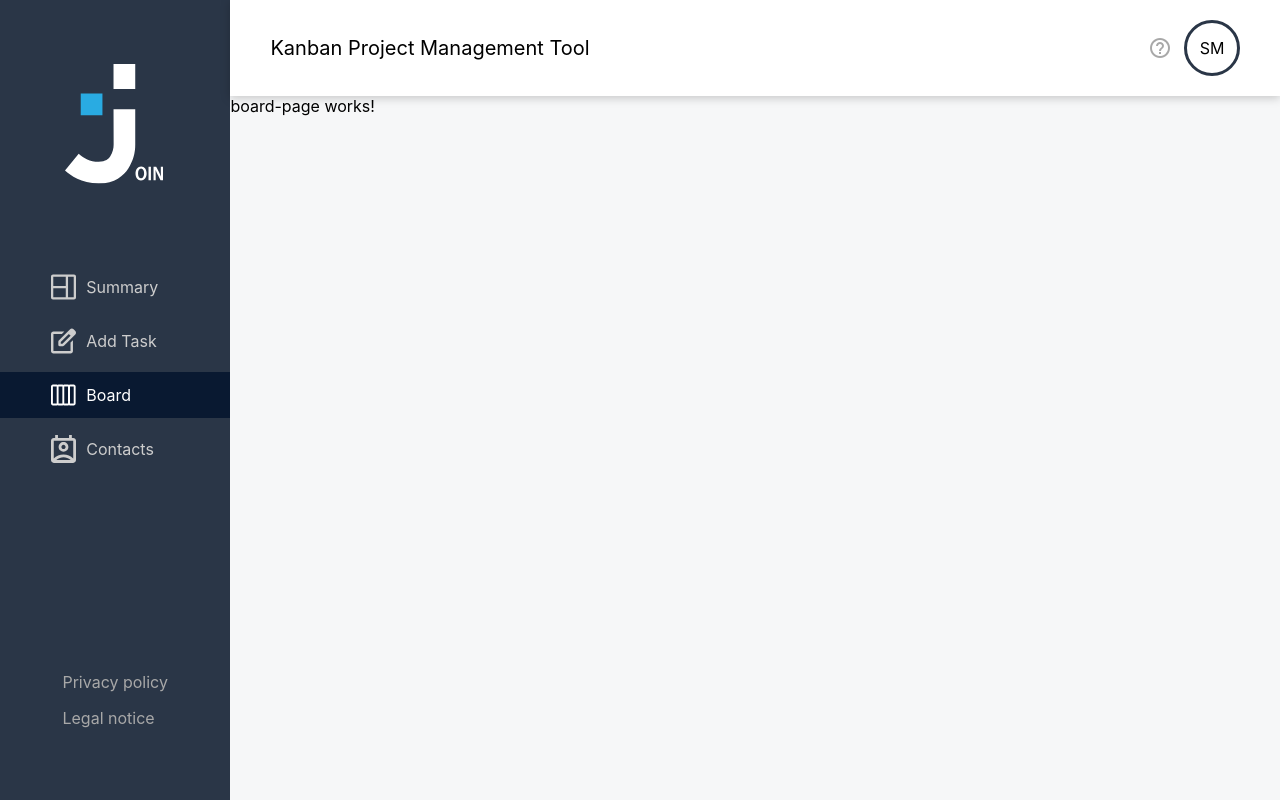
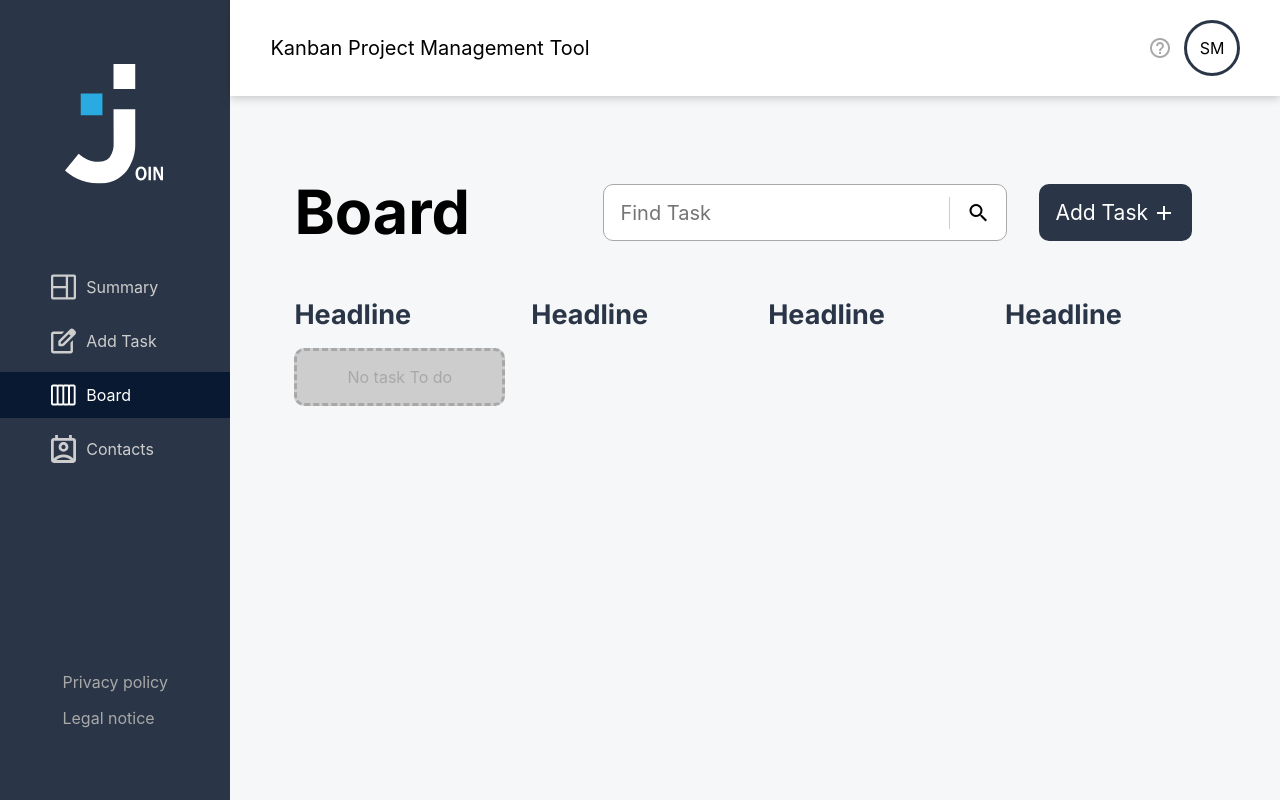
Before and after one commit to NadineJuliana/Join-Project, an Angular app: page /board in a window 1280 px wide. Built offline with nearby package versions, Linux system fonts and the light colour scheme; no server answers; a web font is replaced by a local one.

Commit message:
Implement board layout with header, search functionality, and kanban structure

```diff
--- a/src/app/features/board/page/board-page/board-page.component.html
+++ b/src/app/features/board/page/board-page/board-page.component.html
@@ -1 +1,53 @@
-<p>board-page works!</p>
+<section class="board">
+    <div class="board__header">
+        <div class="board__header-headline">
+            <h1>Board</h1>
+            <button class="btn btn--primary none">
+                <span class="material-icons">add</span>
+            </button>
+        </div>
+        <div class="board__search-container">
+            <div class="board__search-field">
+                <input id="searchBar" type="text" class="_search-bar" placeholder="Find Task">
+                <div class="board__separator"></div>
+                <button class="">
+                    <span class="material-icons">search</span>
+                </button>
+            </div>
+            <button class="btn btn--primary">
+                <p>Add Task</p>
+                <span class="material-icons">add</span>
+            </button>
+        </div>
+    </div>
+    <div class="board__kanban">
+        <div class="board__container">
+            <div class="board__container-headline">
+                <h3>Headline</h3>
+            </div>
+            <div class="board__notask">
+                <p>No task To do</p>
+            </div>
+
+        </div>
+        <div class="board__container">
+            <div class="board__container__headline">
+                <h3>Headline</h3>
+            </div>
+
+        </div>
+        <div class="board__container">
+            <div class="board__container__headline">
+                <h3>Headline</h3>
+            </div>
+
+        </div>
+        <div class="board__container">
+            <div class="board__container__headline">
+                <h3>Headline</h3>
+            </div>
+
+        </div>
+    </div>
+
+</section>
--- a/src/app/features/board/page/board-page/board-page.component.scss
+++ b/src/app/features/board/page/board-page/board-page.component.scss
@@ -0,0 +1,80 @@
+.board {
+  height: 100%;
+  width: 100%;
+
+  &__header {
+    width: 100%;
+    height: auto;
+    display: flex;
+    justify-content: space-between;
+    flex-wrap: wrap;
+    align-items: center;
+    padding: 80px 88px 50px 64px;
+  }
+  &__header-headline {
+    display: flex;
+    justify-content: space-between;
+  }
+  &__search-container {
+    display: flex;
+    gap: 32px;
+  }
+  &__search-field {
+    display: flex;
+    gap: 16px;
+    align-items: center;
+    background-color: var(--white);
+    border: solid 1px var(--gray);
+    padding: 8px 16px;
+    border-radius: 10px;
+
+    input {
+      border: none;
+      height: 100%;
+      font-size: 20px;
+      &:focus {
+        outline: none;
+      }
+      ::placeholder {
+        font-size: 20px;
+      }
+    }
+  }
+  &__separator {
+    background-color: var(--lightgray);
+    width: 1px;
+    height: 32px;
+  }
+  &__kanban {
+    width: 100%;
+    height: 100%;
+    display: flex;
+    gap: 26px;
+    padding: 0px 64px;
+  }
+  &__container {
+    width: 100%;
+    height: 100%;
+    display: flex;
+    flex-direction: column;
+    gap: 16px;
+  }
+  &__container-headline {
+    display: flex;
+  }
+  &__notask {
+    display: flex;
+    justify-content: center;
+    background: var(--lightgray);
+    padding: 16px;
+    border-radius: 10px;
+    border: dashed 3px var(--gray);
+    color: var(--gray);
+  }
+  &__container-cards {
+    border-radius: 10px;
+    border: dashed 3px var(--gray);
+    max-height: 300px;
+    height: 100%;
+  }
+}
```
